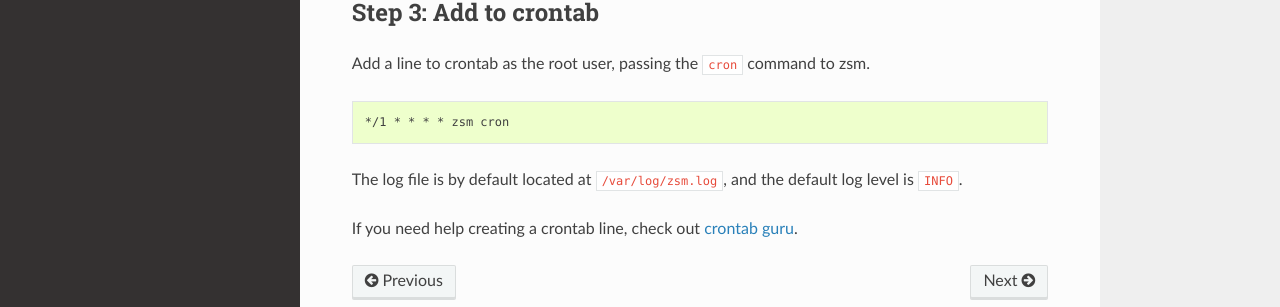
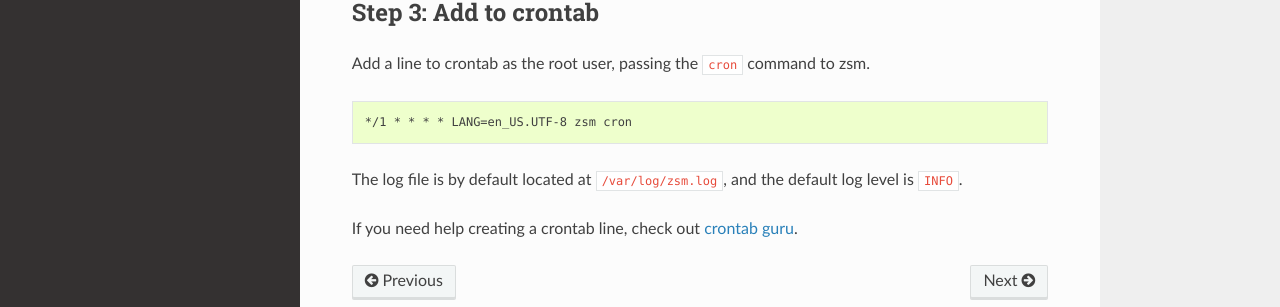
Before and after one commit to thnee/zsm, a Sphinx documentation site: the page built from docs/quickstart.rst, in a window 1280 px wide and 1254 px high. Shown: the part 824-1131 px from the top of the window. Built offline with Sphinx 7.4.7 and the Read the Docs theme 2.0.0, drawn with Linux system fonts in a browser that asks for light colours.

Commit message:
add LANG env var in example command in docs

```diff
--- a/docs/quickstart.rst
+++ b/docs/quickstart.rst
@@ -49,7 +49,7 @@ Add a line to crontab as the root user, passing the ``cron`` command to zsm.
 
 .. code-block:: text
 
-    */1 * * * * zsm cron
+    */1 * * * * LANG=en_US.UTF-8 zsm cron
 
 The log file is by default located at ``/var/log/zsm.log``,
 and the default log level is ``INFO``.
```
